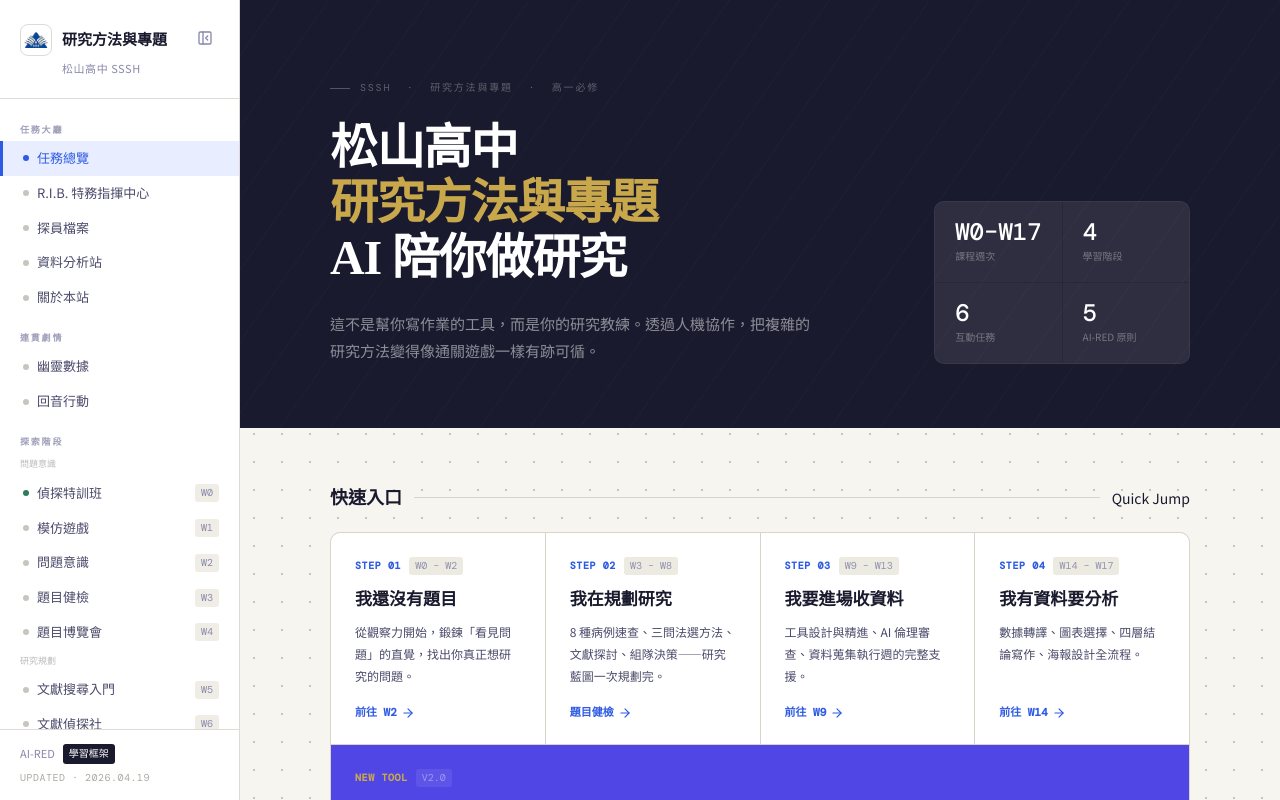
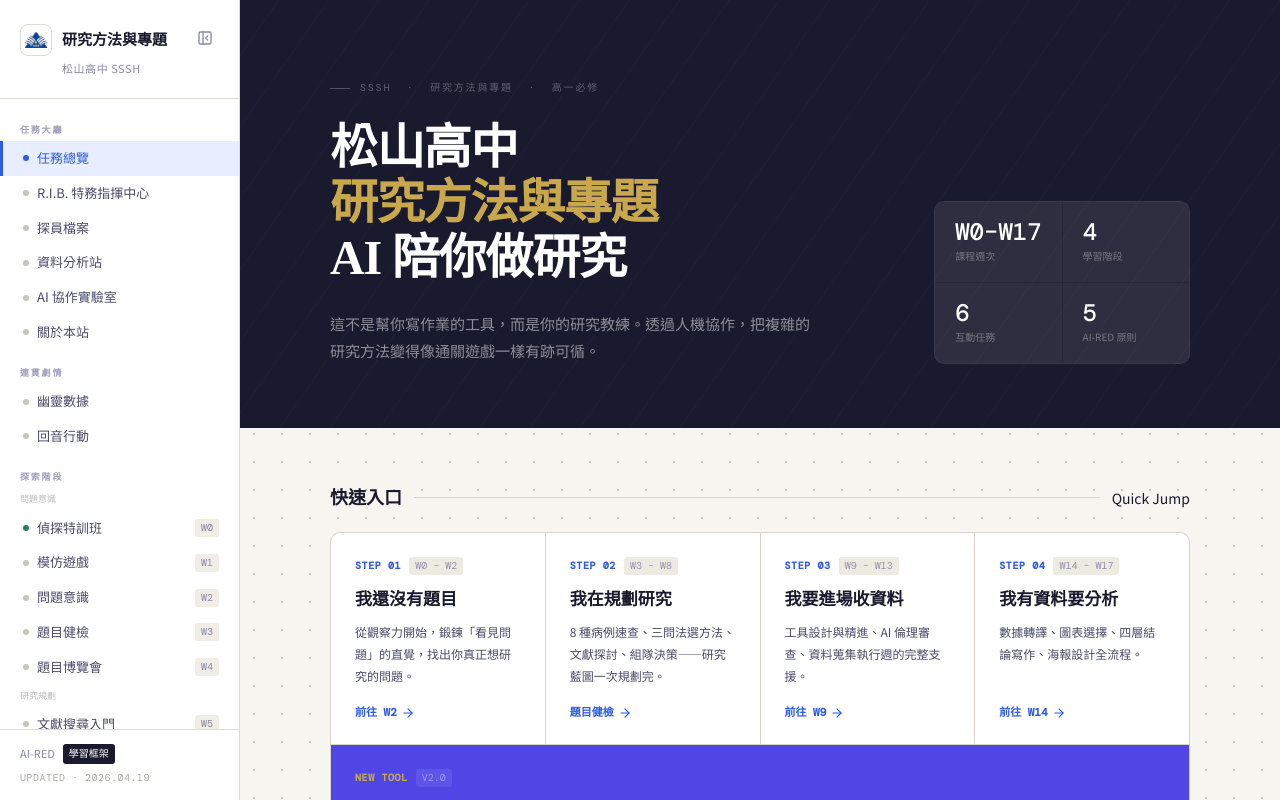
Before and after one commit to Ivanchen114/research-navigator, a React (Vite) app: page / in a window 1280 px wide. Shown: the top 800 px of the page. Built offline with nearby package versions, Linux system fonts and the light colour scheme; a web font is replaced by a local one.

Commit message:
更新: 2026-04-19 07:55

```diff
--- a/src/layouts/Layout.jsx
+++ b/src/layouts/Layout.jsx
@@ -34,6 +34,7 @@ export const Layout = () => {
                 { name: 'R.I.B. 特務指揮中心', path: '/games', status: 'none' },
                 { name: '探員檔案', path: '/dossier', status: 'none' },
                 { name: '資料分析站', path: '/analysis-station', status: 'none' },
+                { name: 'AI 協作實驗室', path: '/prompt-lab', status: 'none' },
                 { name: '關於本站', path: '/about', status: 'none' },
             ]
         },
@@ -145,6 +146,8 @@ export const Layout = () => {
                 if (location.pathname === '/dossier') finalStatus = 'active';
             } else if (item.path === '/analysis-station') {
                 if (location.pathname === '/analysis-station') finalStatus = 'active';
+            } else if (item.path === '/prompt-lab') {
+                if (location.pathname === '/prompt-lab') finalStatus = 'active';
             } else if (item.path === '/about') {
                 if (location.pathname === '/about') finalStatus = 'active';
             } else if (item.path === '/phantom') {
```
